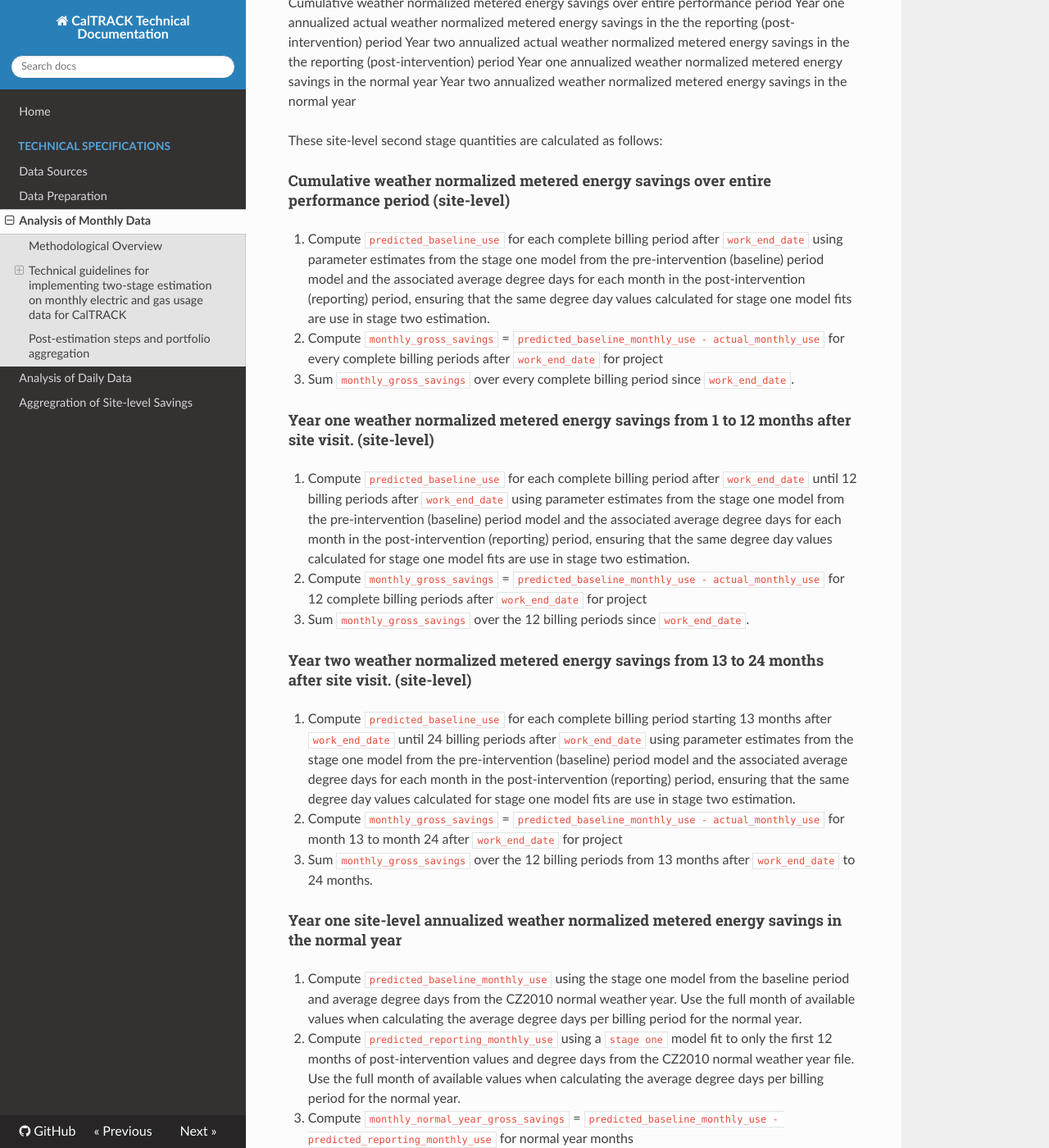
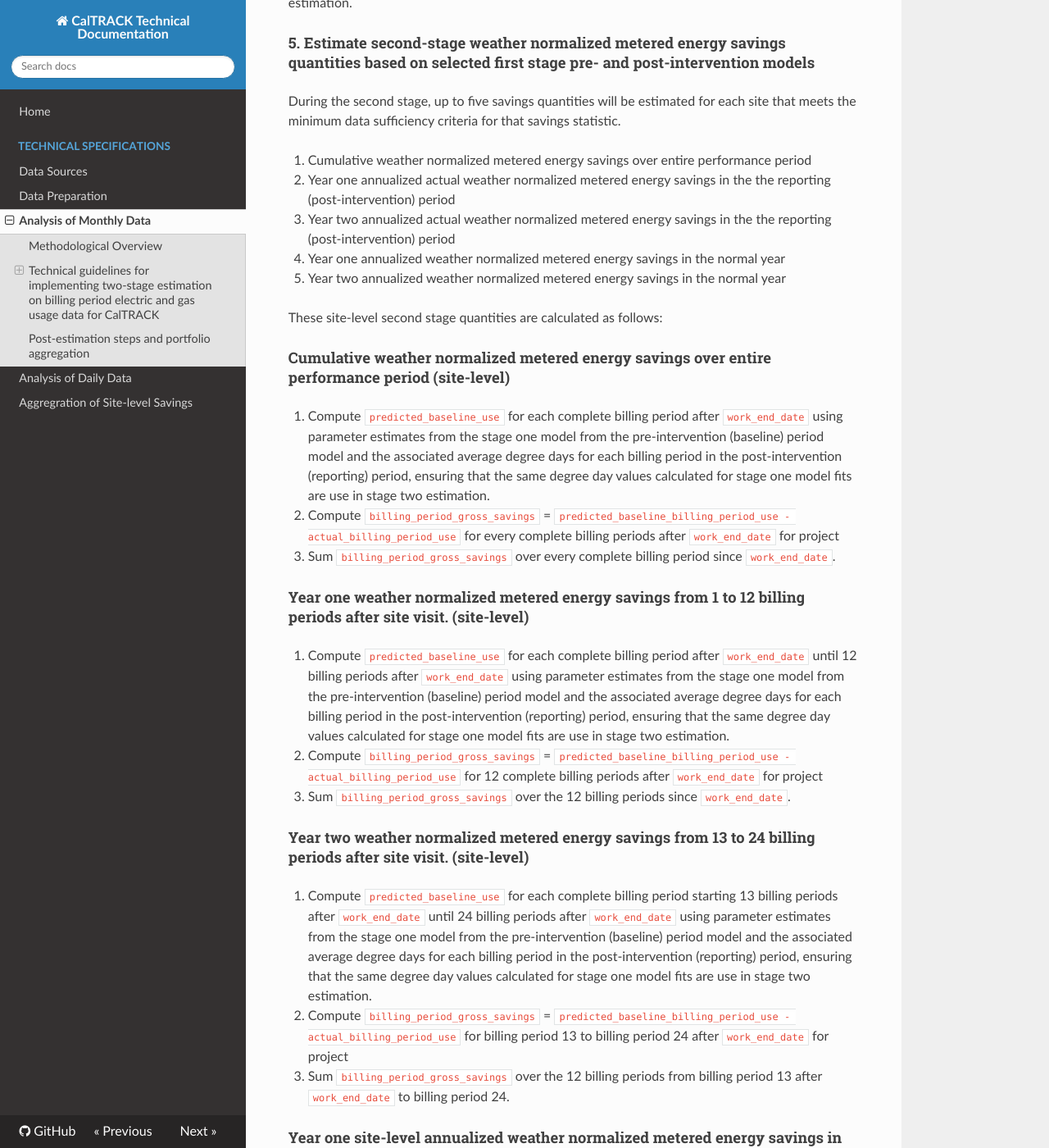
Before and after one commit to openeemeter/caltrack, an MkDocs documentation site: the page built from docs/v1.0/savings-calculations/monthly/README.md, in a window 1280 px wide and 1400 px high, scrolled down 5656 px. Shown: the whole window at 82% size. Built offline with MkDocs 1.6.1, drawn with Linux system fonts in a browser that asks for light colours; nearby versions of some CDN libraries; formulas are drawn with MathJax 3; old or Windows-style settings are respelled for this version of MkDocs; some of the changed text lies outside the part shown.

Commit message:
Update README.md

```diff
--- a/docs/v1.0/savings-calculations/monthly/README.md
+++ b/docs/v1.0/savings-calculations/monthly/README.md
@@ -1,14 +1,19 @@
-## CalTRACK Site-level Monthly Weather Normalized, Metered Energy Savings Estimation Technical Guideline
+## CalTRACK Site-level Billing Period Weather Normalized, Metered Energy Savings Estimation Technical Guideline
 
 --------
 
 ### Methodological Overview
 
-Site-level weather normalized, metered energy savings using monthly billing data (both electricity and gas) will use a two-stage estimation approach that closely follows methodological recommendations in the technical appendices of the Uniform Methods Project for Whole Home Building Analysis and the California Evaluation Project, with some modifications and more specific guidance developed through empirical testing to ensure consistency and replicability of results.
+Site-level weather normalized, metered energy savings using billing period billing data (both electricity and gas) will use a two-stage estimation approach that closely follows methodological recommendations in the technical appendices of the Uniform Methods Project for Whole Home Building Analysis and the California Evaluation Project, with some modifications and more specific guidance developed through empirical testing to ensure consistency and replicability of results.
 
 The idea behind two-stage site-level models is to model the energy use of each house before and after an energy efficiency retrofit.
 
-More formally, the two-stage approach first fits **two** separate parametric models to daily average energy use, one on the pre-intervention (baseline) period and one on the post-intervention (reporting) period for a single site using an ordinary least squares regression of the general form:
+More formally, the two-stage approach first fits **two** separate parametric models to daily average energy use, one on the pre-intervention (baseline) period and one on the post-intervention (reporting) period for a single site using a weighted least squares regression. Weights should be calculated by:
+
+1) Summing all degree days in a billing period
+2) Dividing by the number of days in the billing period
+
+The first stage regression will look as follows:
 
 
 $$UPD_{mi} = \mu_i + \beta_{Hi}HDD_m + \beta_{Ci}CDD_m + \epsilon_{mi}$$
@@ -26,9 +31,9 @@
 
 \(HDD_m\) is the average number of heating degree days per day in billing period \(m\), which is a function of a fixed base temperature, the average daily temperatures from the weather station matched to site \(i\) during the billing period \(m\), and the number of days in billing period \(m\) with matched usage and weather data for site \(i\).
 
-\(CDD_m\) is the average number of cooling degree days per day in month \(m\), which is a function of a selected base temperature, the average daily temperatures from the weather station matched to site \(i\) during month \(m\), and the number of days in month \(m\) with matched usage and weather data for site \(i\).
+\(CDD_m\) is the average number of cooling degree days per day in billing period \(m\), which is a function of a selected base temperature, the average daily temperatures from the weather station matched to site \(i\) during the billing period \(m\), and the number of days in billing period\(m\) with matched usage and weather data for site \(i\).
 
-\(\epsilon_{mi}\) is the site specific error term for a given month.
+\(\epsilon_{mi}\) is the site specific error term for a given billing period.
 
 
 
@@ -36,54 +41,56 @@
 
 This site-level two-stage approach without the use of a comparison group was decided by the technical working group to be appropriate for the two main use cases for CalTRACK, which emphasize effects on the grid and feedback to software vendors, rather than causal programatic effects. In addition to its long history of use in the EM&V literature, it draws on a methodological foundation developed in the more general literature on piecewise linear regression or segmented regression for policy analysis and effect estimates that is used in fields as diverse as public health, medical research, and econometrics.
 
-We now proceed with a detailed technical treatment of the steps for monthly savings estimation.
+We now proceed with a detailed technical treatment of the steps for billing period savings estimation.
 
-### Technical guidelines for implementing two-stage estimation on monthly electric and gas usage data for CalTRACK
+### Technical guidelines for implementing two-stage estimation on billing period electric and gas usage data for CalTRACK
 
-CalTRACK savings estimation begins with gas and electric usage data, project data, and weather data that have been cleaned and combined according to the Data Cleaning and Integration technical specification. Starting with the prepared data, site-level monthly weather normalized metered energy savings analysis is performed by implementing the following steps:
+CalTRACK savings estimation begins with gas and electric usage data, project data, and weather data that have been cleaned and combined according to the Data Cleaning and Integration technical specification. Starting with the prepared data, site-level billing period weather normalized metered energy savings analysis is performed by implementing the following steps:
 
 #### 1. Generate Use Per Day values and separate usage data into a pre- and a post-intervention data series
 
-The CalTRACK monthly weather normalized metered energy savings analysis uses average use per day (\(UPD\)) values for each month by taking the bill-period usage values, then dividing by the number of days in that bill period, as follows:
+The CalTRACK billing period weather normalized metered energy savings analysis uses average use per day (\(UPD\)) values for each billing period by taking the bill-period usage values, then dividing by the number of days in that bill period, as follows:
 
 $$UPD_m = \frac{1}{n_{U_d}} * \sum{U_d}$$
 
 Where
 
-\(UPD_m\) is the average use per day for a given month \(m\)
+\(UPD_m\) is the average use per day for a given billing period \(m\)
 
-\(\sum{U_d}\) is the sum of all daily use values \(U_d\) for a given month \(m\)
+\(\sum{U_d}\) is the sum of all daily use values \(U_d\) for a given billing period \(m\)
 
-\(n_{U_d}\) is the total number of daily use values provided in the usage series that are between the first calendar day of month \(m\) and the last calendar day of month \(m\)
+\(n_{U_d}\) is the total number of daily use values provided in the usage series between the first day of a billing period \(m\) and the last day of the billing period \(m\)
 
-*Note: If daily use data for gas or electric is not available, monthly billing data can be used for the monthly billing analysis. However, modifications of the denominators for average use per day and for average HDD and CDD per day are necessary.*
+*Note: If daily use data for gas or electric is not available, billing period billing data can be used for the billing period billing analysis. However, modifications of the denominators for average use per day and for average HDD and CDD per day are necessary.*
 
 Now split the series of \(UPD_m\) values into pre- and post-intervention periods according to the following rules:
 
-*Pre-intervention period*: all UPDm values from the beginning of the series up to the the complete billing month prior to the `work_start_date`. The month containing `work_start_date` is excluded from this series.
+*Pre-intervention period*: all UPDm values from the beginning of the series up to the the complete billing period prior to the `work_start_date`. The billing period containing `work_start_date` is excluded from this series.
 
-*Post-intervention period*: all UPDm values from the first billing month after the `work_end_date` to the end of the series.
+*Post-intervention period*: all UPDm values from the first billing period after the `work_end_date` to the end of the series.
 
-**Final data sufficiency qualification check**: All qualifying sites must have at least 12 months of contiguous UPDm values in the pre-intervention series and at least 12 months of contiguous post-intervention UPDm values starting with the month after `work_end_date`.
+**Final data sufficiency qualification check**: All qualifying sites must have at least 365 days of contiguous UPDm values in the pre-intervention series and at least 365 days of contiguous post-intervention UPDm values starting with the billing period after `work_end_date`.
 
 **All sites not meeting these minimum data requirements are thrown out of the analysis**
 
-#### 2. Set fixed degree day base temperature and calculated HDD and CDD
+#### 2. Set variable degree day base temperature and calculated HDD and CDD
 
-Next you calculate total HDD and CDD for the each billing period in the series. CalTRACK will use a fixed degree day base for monthly billing analysis. The following balance point temperatures will be use:
+Next, calculate total HDD and CDD for the each billing period in the series. CalTRACK will use a variable degree day base for billing period billing analysis. A grid search procedure will be employed to determine balance points for HDD and CDD that result in best model fit. Search increments of up to 3 F will be permitted. The grid search for HDD and CDD will have the following ranges:
 
-HDD base temp: 60 F
+HDD temp range: 40-80 F
 
-CDD base temp: 70 F
+CDD temp range: 50-90 F
 
 HDD and CDD values are calculated as follows
 
-$$HDD_m = \frac{1}{n_{Ud}} * \sum{\max(60 - \bar{T}, 0)}$$
+$$HDD_m = \frac{1}{n_{Ud}} * \sum{\max(HDD_b - \bar{T}, 0)}$$
 
 
 Where
 
 \(HDD_m\) = Average heating degree days per day for billing period \(m\)
+
+\(HDD_b\) = the HDD balance point that provides best model fit
 
 \(n_{U_d}\) = the number of days with both weather and usage data
 
@@ -96,11 +103,13 @@
 
 And
 
-$$ CDD_m = \frac{1}{n_{Ud}} * \sum{\max(\bar{T_d} - 70, 0)}$$
+$$ CDD_m = \frac{1}{n_{Ud}} * \sum{\max(\bar{T_d} - CDD_b, 0)}$$
 
 Where
 
 \(CDD_m\) = Cooling degree days for billing period \(m\)
+
+\(CDD_b|) = the CDD balance point that provides best model fit
 
 \(n_{Ud}\) = the number of days with both weather and usage data
 
@@ -117,7 +126,7 @@
 
 For each site, all allowable models will be run as candidate models and then have minimum fitness criteria set for qualification.
 
-For CalTRACK electric monthly savings analysis, the following candidate models are fit:
+For CalTRACK electric billing period savings analysis, the following candidate models are fit:
 
 $$UPD_{mi} = \mu_i + \beta_{Hi}HDD_m + \beta_{Ci}CDD_m +  \epsilon_{mi}$$
 
@@ -136,9 +145,9 @@
 
 $$\mu_i > 0$$
 
-For electric, qualifying models for selection must have each parameter estimate meet the minimum significance criteria of p < 0.1 and are strictly positive. All qualifying models are considered for final model selection.
+If parameter estimates meet minimum significance criteria (p<0.1) and are strictly positive, then the model qualifies for inclusion in model selection.
 
-For CalTRACK gas monthly savings analysis, the following candidate models are fit:
+For CalTRACK gas billing period savings analysis, the following candidate models are fit:
 
 $$UPD_{mi} = \mu_i + \beta_{Hi}HDD_m + \epsilon_{mi}$$
 
@@ -159,7 +168,7 @@
 
 All qualifying pre-intervention models are compared to each other and among qualifying models, the model with the maximum adjusted R-squared will be selected for second-stage savings estimation.
 
-For the monthly billing analysis, because we are using fixed degree days instead of variable degree days, adjusted R-squared will be defined as
+For the billing period billing analysis, the adjusted R-squared will be defined as:
 
 
 $$R^2_{adj} = 1 - \frac{(SS_{res}/df_e)}{(SS_{tot}/df_t)}$$
@@ -170,7 +179,7 @@
 
 \(SS_{res}\) is the sum of squares of residuals
 
-\(df_e\) is the degrees of freedom of the estimate of the underlying population error variance, and is calculated using `n-p-1`, where `n` is the number of observations in the sample used to estimate the model and `p` is the number of explanatory variables, not including the constant term and not including degree day base temperature as a parameter because it’s fixed
+\(df_e\) is the degrees of freedom of the estimate of the underlying population error variance, and is calculated using `n-p-1`, where `n` is the number of observations in the sample used to estimate the model and `p` is the number of explanatory variables, not including the constant term.
 
 \(SS_{tot}\) is the total sum of squares
 
@@ -182,54 +191,54 @@
 
 During the second stage, up to five savings quantities will be estimated for each site that meets the minimum data sufficiency criteria for that savings statistic.
 
-Cumulative weather normalized metered energy savings over entire performance period
-Year one annualized actual weather normalized metered energy savings in the the reporting (post-intervention) period
-Year two annualized actual weather normalized metered energy savings in the the reporting (post-intervention) period
-Year one annualized weather normalized metered energy savings in the normal year
-Year two annualized weather normalized metered energy savings in the normal year
+1. Cumulative weather normalized metered energy savings over entire performance period
+2. Year one annualized actual weather normalized metered energy savings in the the reporting (post-intervention) period
+3. Year two annualized actual weather normalized metered energy savings in the the reporting (post-intervention) period
+4. Year one annualized weather normalized metered energy savings in the normal year
+5. Year two annualized weather normalized metered energy savings in the normal year
 
 These site-level second stage quantities are calculated as follows:
 
 #### Cumulative weather normalized metered energy savings over entire performance period (site-level)
 
 
-1. Compute `predicted_baseline_use` for each complete billing period after `work_end_date` using parameter estimates from the stage one model from the pre-intervention (baseline) period model and the associated average degree days for each month in the post-intervention (reporting) period, ensuring that the same degree day values calculated for stage one model fits are use in stage two estimation.
-2. Compute `monthly_gross_savings` = `predicted_baseline_monthly_use - actual_monthly_use` for every complete billing periods after `work_end_date` for project
-3. Sum  `monthly_gross_savings` over every complete billing period since `work_end_date`.
+1. Compute `predicted_baseline_use` for each complete billing period after `work_end_date` using parameter estimates from the stage one model from the pre-intervention (baseline) period model and the associated average degree days for each billing period in the post-intervention (reporting) period, ensuring that the same degree day values calculated for stage one model fits are use in stage two estimation.
+2. Compute `billing_period_gross_savings` = `predicted_baseline_billing_period_use - actual_billing_period_use` for every complete billing periods after `work_end_date` for project
+3. Sum  `billing_period_gross_savings` over every complete billing period since `work_end_date`.
 
 
-#### Year one weather normalized metered energy savings from 1 to 12 months after site visit. (site-level)
+#### Year one weather normalized metered energy savings from 1 to 12 billing periods after site visit. (site-level)
 
 
-1. Compute `predicted_baseline_use` for each complete billing period after `work_end_date` until 12 billing periods after `work_end_date`  using parameter estimates from the stage one model from the pre-intervention (baseline) period model and the associated average degree days for each month in the post-intervention (reporting) period, ensuring that the same degree day values calculated for stage one model fits are use in stage two estimation.
-2. Compute `monthly_gross_savings` = `predicted_baseline_monthly_use - actual_monthly_use` for 12 complete billing periods after `work_end_date` for project
-3. Sum  `monthly_gross_savings` over the 12 billing periods since `work_end_date`.
+1. Compute `predicted_baseline_use` for each complete billing period after `work_end_date` until 12 billing periods after `work_end_date`  using parameter estimates from the stage one model from the pre-intervention (baseline) period model and the associated average degree days for each billing period in the post-intervention (reporting) period, ensuring that the same degree day values calculated for stage one model fits are use in stage two estimation.
+2. Compute `billing_period_gross_savings` = `predicted_baseline_billing_period_use - actual_billing_period_use` for 12 complete billing periods after `work_end_date` for project
+3. Sum  `billing_period_gross_savings` over the 12 billing periods since `work_end_date`.
 
 
-#### Year two weather normalized metered energy savings from 13 to 24 months after site visit. (site-level)
+#### Year two weather normalized metered energy savings from 13 to 24 billing periods after site visit. (site-level)
 
 
-1. Compute `predicted_baseline_use` for each complete billing period starting 13 months after `work_end_date` until 24 billing periods after `work_end_date`  using parameter estimates from the stage one model from the pre-intervention (baseline) period model and the associated average degree days for each month in the post-intervention (reporting) period, ensuring that the same degree day values calculated for stage one model fits are use in stage two estimation.
-2. Compute `monthly_gross_savings` = `predicted_baseline_monthly_use - actual_monthly_use` for month 13 to month 24 after `work_end_date` for project
-3. Sum  `monthly_gross_savings` over the 12 billing periods from 13 months after `work_end_date` to 24 months.
+1. Compute `predicted_baseline_use` for each complete billing period starting 13 billing periods after `work_end_date` until 24 billing periods after `work_end_date`  using parameter estimates from the stage one model from the pre-intervention (baseline) period model and the associated average degree days for each billing period in the post-intervention (reporting) period, ensuring that the same degree day values calculated for stage one model fits are use in stage two estimation.
+2. Compute `billing_period_gross_savings` = `predicted_baseline_billing_period_use - actual_billing_period_use` for billing period 13 to billing period 24 after `work_end_date` for project
+3. Sum  `billing_period_gross_savings` over the 12 billing periods from billing period 13 after `work_end_date` to billing period 24.
 
 
 #### Year one site-level annualized weather normalized metered energy savings in the normal year
 
 
-1. Compute `predicted_baseline_monthly_use` using the stage one model from the baseline period and average degree days from the CZ2010 normal weather year. Use the full month of available values when calculating the average degree days per billing period for the normal year.
-2. Compute `predicted_reporting_monthly_use` using a `stage one` model fit to only the first 12 months of post-intervention values and degree days from the CZ2010 normal weather year file. Use the full month of available values when calculating the average degree days per billing period for the normal year.
-3. Compute `monthly_normal_year_gross_savings` = `predicted_baseline_monthly_use - predicted_reporting_monthly_use` for normal year months
-4. Sum  `monthly_normal_year_gross_savings` over entire normal year.
+1. Compute `predicted_baseline_billing_period_use` using the stage one model from the baseline period and average degree days from the CZ2010 normal weather year. Use the full billing period of available values when calculating the average degree days per billing period for the normal year.
+2. Compute `predicted_reporting_billing_period_use` using a `stage one` model fit to only the first 12 billing periods of post-intervention values and degree days from the CZ2010 normal weather year file. Use all available billing period values when calculating the average degree days per billing period for the normal year.
+3. Compute `billing_period_normal_year_gross_savings` = `predicted_baseline_billing_period_use - predicted_reporting_billing_period_use` for normal year billing periods
+4. Sum  `billing_period_normal_year_gross_savings` over entire normal year.
 
 
 #### Year two site-level annualized weather normalized metered energy savings in the normal year
 
 
-1. Compute `predicted_baseline_monthly_use` using the stage one model from the baseline period and degree days from the CZ2010 normal weather year.
-2. Compute `predicted_reporting_monthly_use` using a `stage one` model fit to only the 13th-24th months of post-intervention values and degree days from the CZ2010 normal weather year file for the relevant months.
-3. Compute `monthly_normal_year_gross_savings` = `predicted_baseline_monthly_use - predicted_reporting_monthly_use` for each normal year month.
-4. Sum  `monthly_normal_year_gross_savings` over entire normal year.
+1. Compute `predicted_baseline_billing_period_use` using the stage one model from the baseline period and degree days from the CZ2010 normal weather year.
+2. Compute `predicted_reporting_billing_period_use` using a `stage one` model fit to only the 13th-24th billing periods of post-intervention values and degree days from the CZ2010 normal weather year file for the relevant billing periods.
+3. Compute `billing_period_normal_year_gross_savings` = `predicted_baseline_billing_period_use - predicted_reporting_billing_period_use` for each normal year billing period.
+4. Sum  `billing period_normal_year_gross_savings` over entire normal year.
 
 ### Post-estimation steps and portfolio aggregation
 
```
